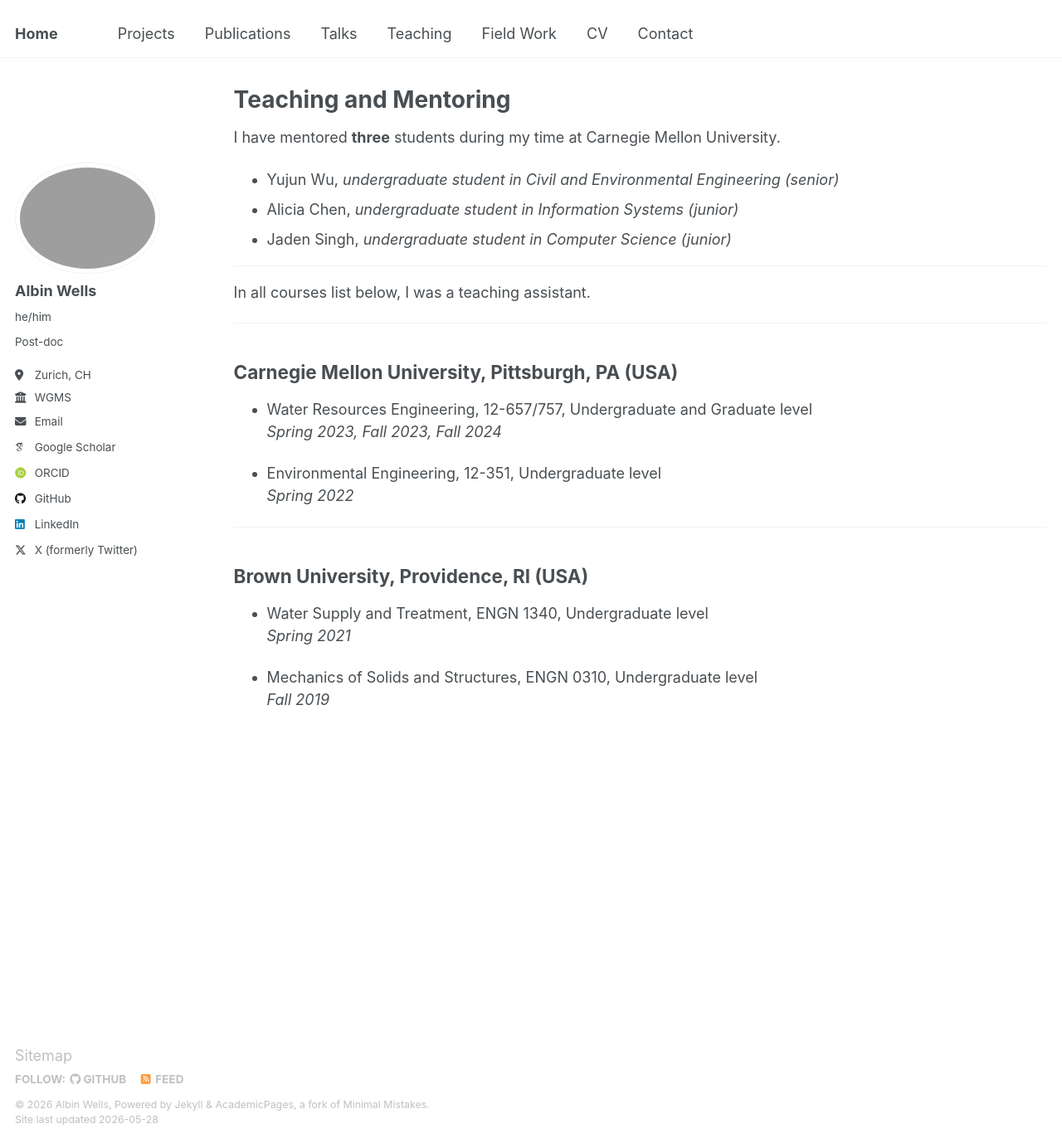
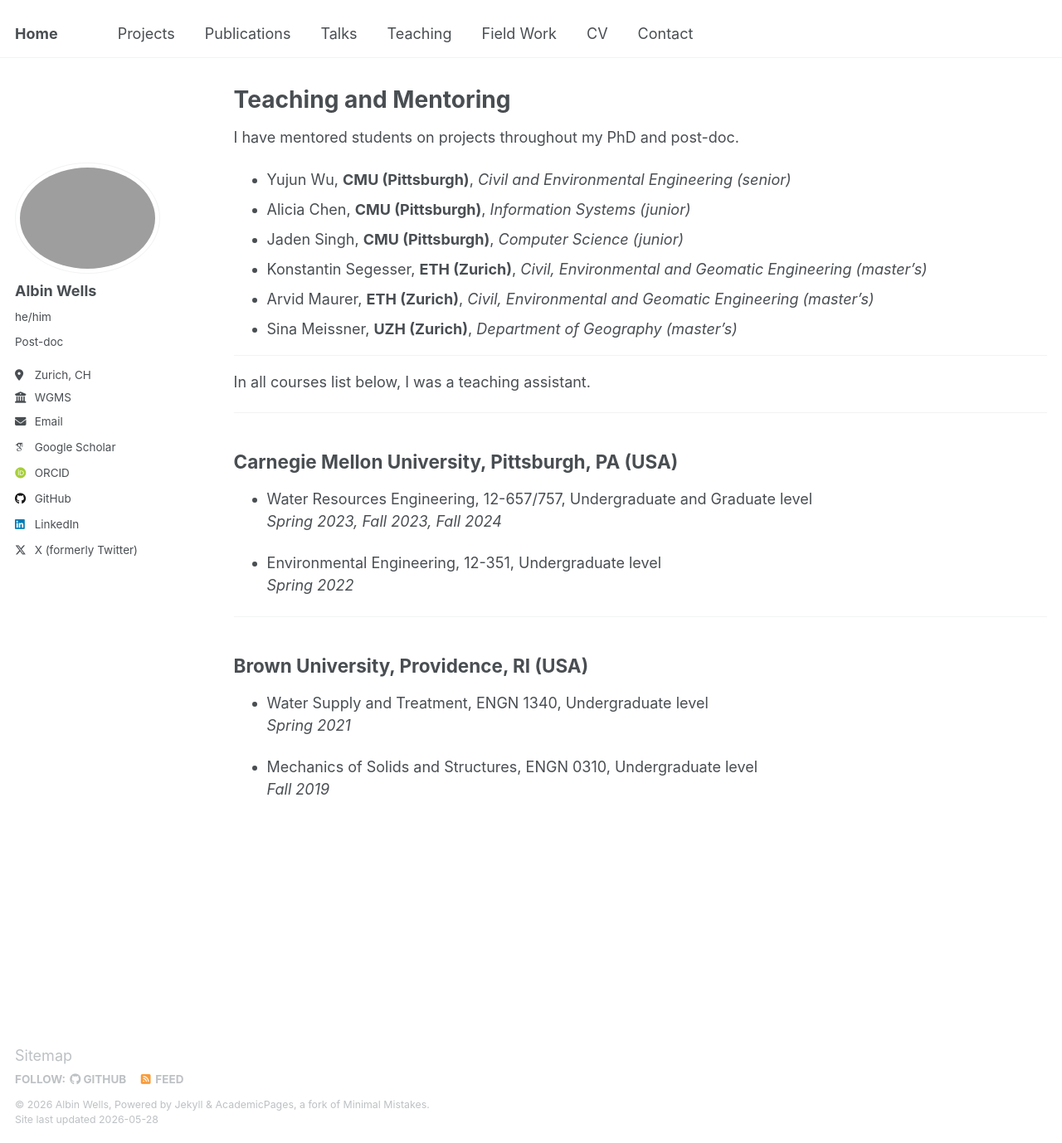
Before and after one commit to albinwwells/albinwwells.github.io, a Jekyll site: the page built from _pages/teaching.md, in a window 1280 px wide and 1378 px high. Shown: the whole window at 83% size. Built offline with Jekyll 4.4.1, drawn with Linux system fonts in a browser that asks for light colours; some web fonts are replaced.

Commit message:
Update teaching.md

```diff
--- a/_pages/teaching.md
+++ b/_pages/teaching.md
@@ -7,10 +7,13 @@ redirect_from:
   - /teaching.html
 ---
 
-I have mentored **three** students during my time at Carnegie Mellon University.
-- Yujun Wu, *undergraduate student in Civil and Environmental Engineering (senior)*
-- Alicia Chen, *undergraduate student in Information Systems (junior)*
-- Jaden Singh, *undergraduate student in Computer Science (junior)*
+I have mentored students on projects throughout my PhD and post-doc.
+- Yujun Wu, **CMU (Pittsburgh)**, *Civil and Environmental Engineering (senior)*
+- Alicia Chen, **CMU (Pittsburgh)**, *Information Systems (junior)*
+- Jaden Singh, **CMU (Pittsburgh)**, *Computer Science (junior)*
+- Konstantin Segesser, **ETH (Zurich)**, *Civil, Environmental and Geomatic Engineering (master's)*
+- Arvid Maurer, **ETH (Zurich)**, *Civil, Environmental and Geomatic Engineering (master's)*
+- Sina Meissner, **UZH (Zurich)**, *Department of Geography (master's)*
 
 ---
 
```
